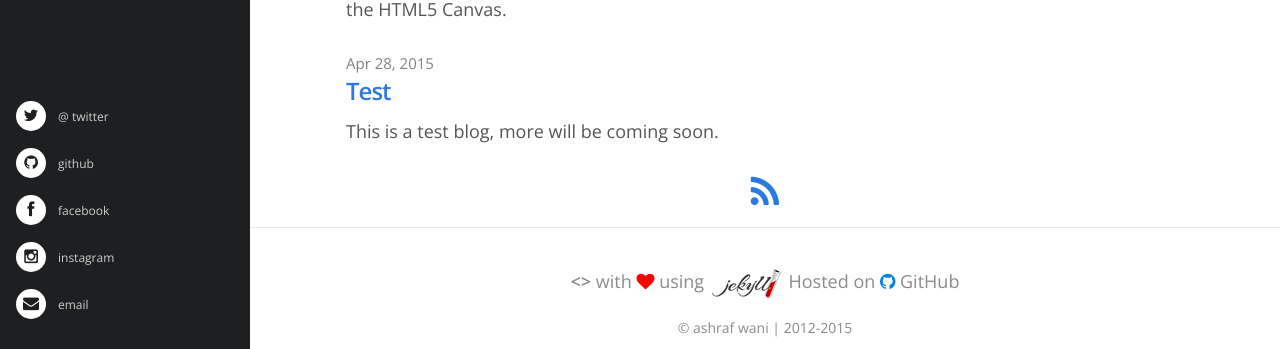
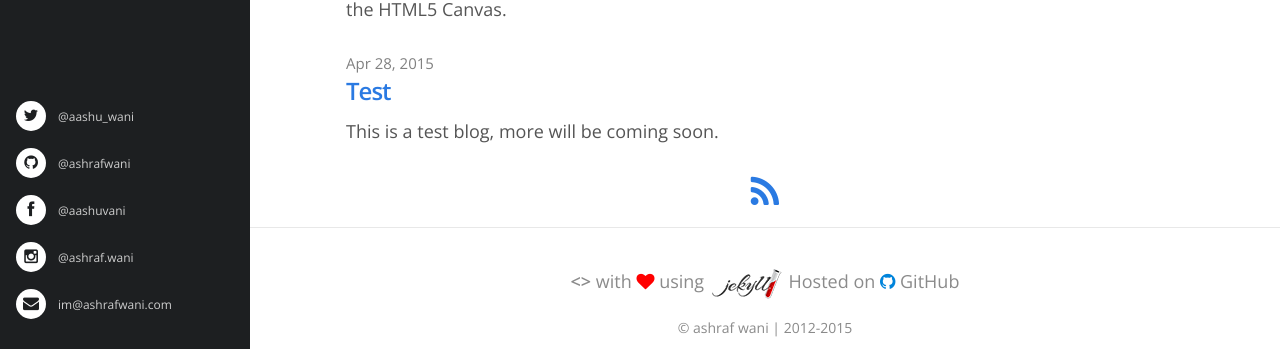
Before and after one commit to ashrafwani/ashrafwani.github.io, a Jekyll site: the page built from index.html, in a window 1280 px wide and 1225 px high. Shown: the part 873-1222 px from the top of the window. Built offline with Jekyll 4.4.1, drawn with Linux system fonts in a browser that asks for light colours; nearby versions of some CDN libraries.

Commit message:
Update header.html

```diff
--- a/_includes/header.html
+++ b/_includes/header.html
@@ -52,15 +52,15 @@
   </div>
   <div id="my-social">
 
-    <a href="https://twitter.com/aashu_wani"><i class="fa fa-twitter"></i><p>@ twitter</p></a>
+    <a href="https://twitter.com/aashu_wani"><i class="fa fa-twitter"></i><p>@aashu_wani</p></a>
 
-    <a href="https://github.com/ashrafwani"><i class="fa fa-github"></i><p>github</p></a>
+    <a href="https://github.com/ashrafwani"><i class="fa fa-github"></i><p>@ashrafwani</p></a>
 
-    <a href="https://facebook.com/aashuvani"><i class="fa fa-facebook"></i><p>facebook</p></a>
+    <a href="https://facebook.com/aashuvani"><i class="fa fa-facebook"></i><p>@aashuvani</p></a>
 
-    <a href="https://instagram.com/ashraf.wani"><i class="fa fa-instagram"></i><p>instagram</p></a>
+    <a href="https://instagram.com/ashraf.wani"><i class="fa fa-instagram"></i><p>@ashraf.wani</p></a>
 
-    <a href="mailto:im@ashrafwani.com"><i class="fa fa-envelope"></i><p>email</p></a>
+    <a href="mailto:im@ashrafwani.com"><i class="fa fa-envelope"></i><p>im@ashrafwani.com</p></a>
 
   </div>
 
```
